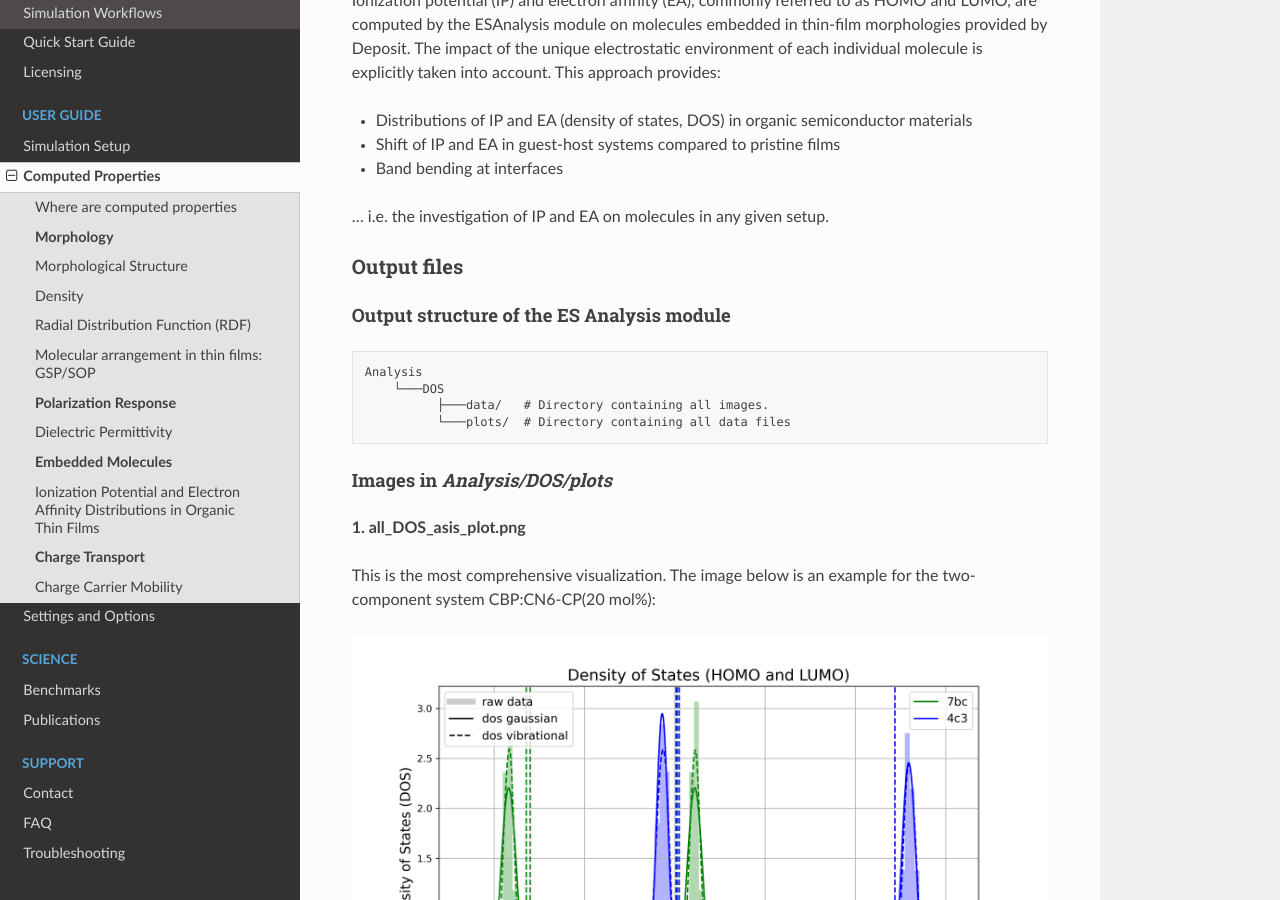
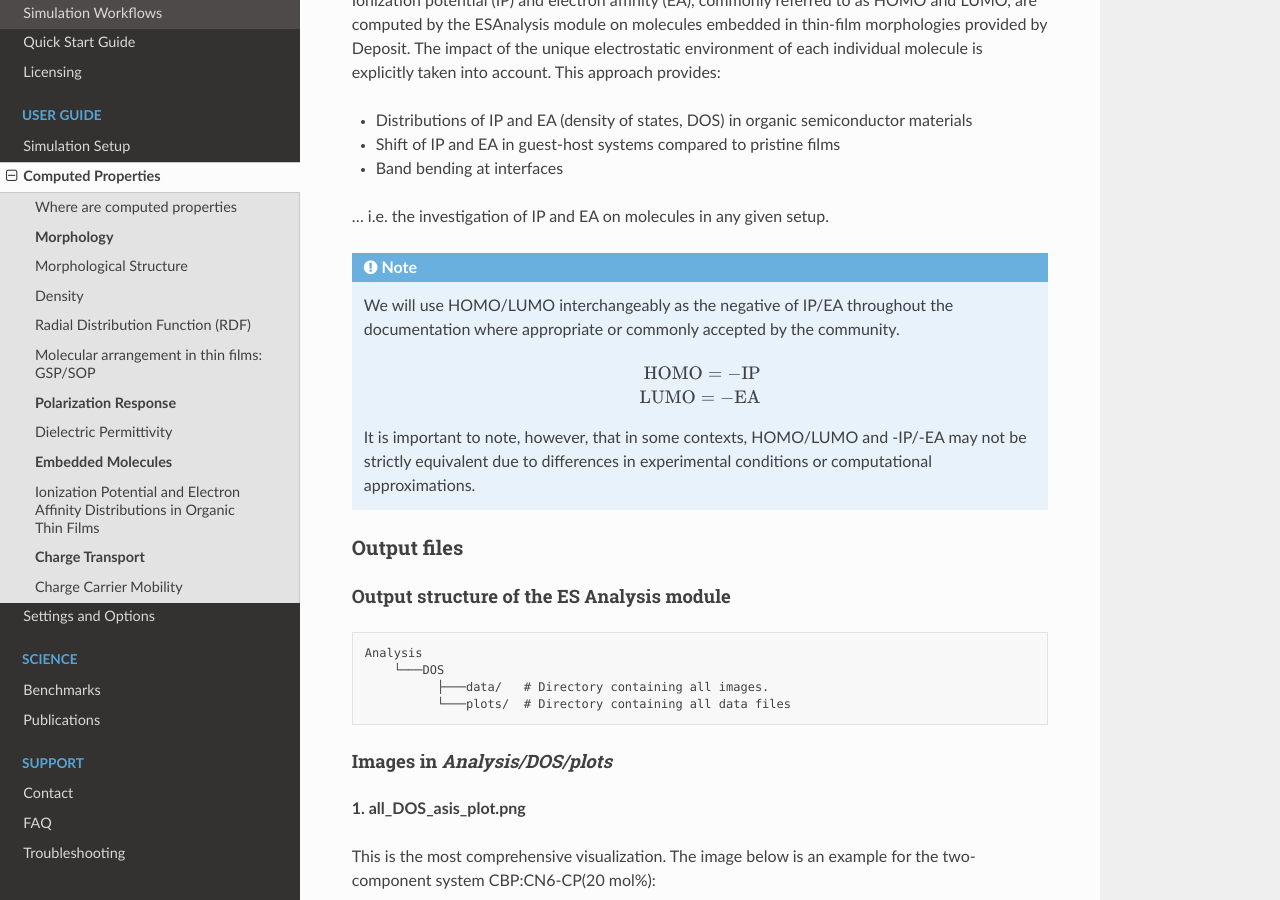
Before and after one commit to NanomatchGmbH/nanoscope-docs, a Sphinx documentation site: the page built from docs/source/user_guide/computed_properties.rst, in a window 1280 px wide and 900 px high, scrolled down 6585 px. Built offline with Sphinx 7.4.7 and the Read the Docs theme 3.1.0, drawn with Linux system fonts in a browser that asks for light colours.

Commit message:
note about IP EA HOMO LUMO added

```diff
--- a/docs/source/user_guide/computed_properties.rst
+++ b/docs/source/user_guide/computed_properties.rst
@@ -397,6 +397,18 @@ Ionization potential (IP) and electron affinity (EA), commonly referred to as HO
 
 ... i.e. the investigation of IP and EA on molecules in any given setup.
 
+.. Note::
+
+   We will use HOMO/LUMO interchangeably as the negative of IP/EA throughout the documentation where appropriate or commonly accepted by the community.
+
+   .. math::
+
+      \text{HOMO} = -\text{IP}
+
+      \text{LUMO} = -\text{EA}
+
+   It is important to note, however, that in some contexts, HOMO/LUMO and -IP/-EA may not be strictly equivalent due to differences in experimental conditions or computational approximations.
+
 Output files
 ~~~~~~~~~~~~
 
```
